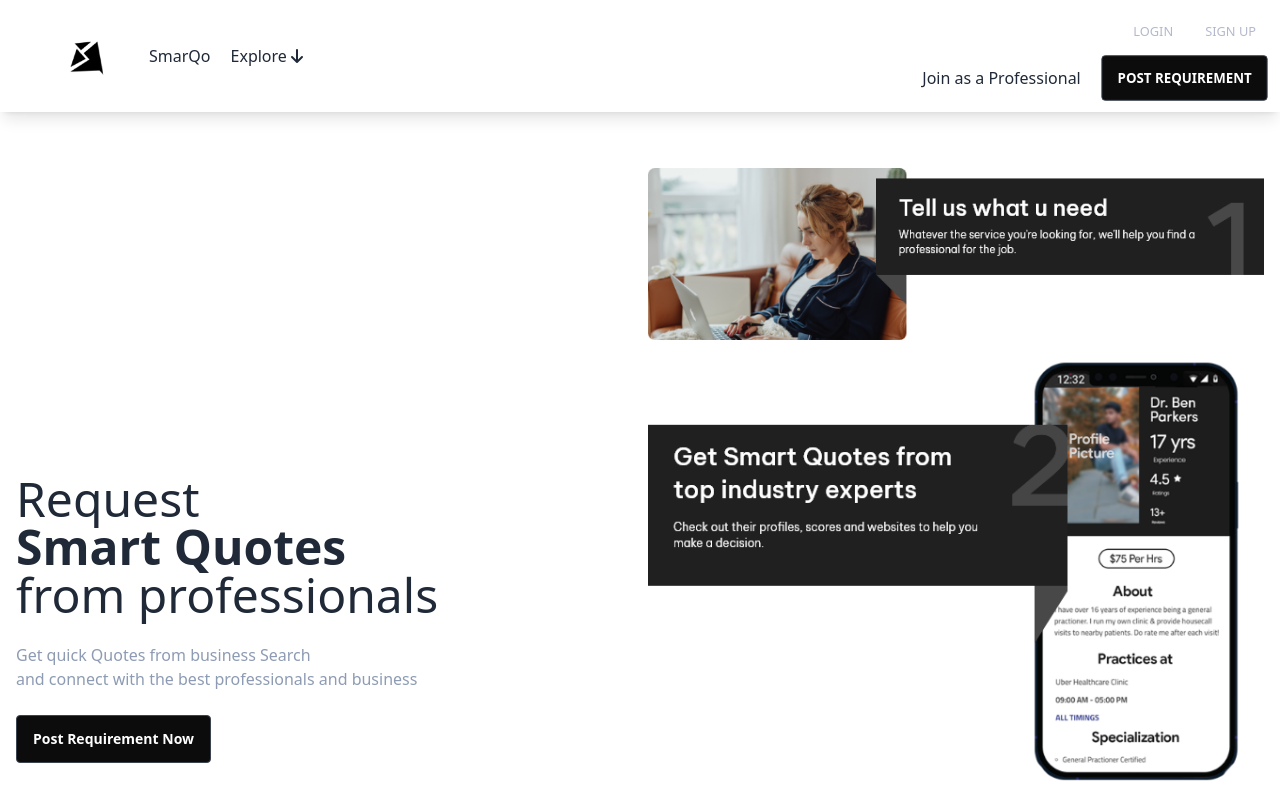
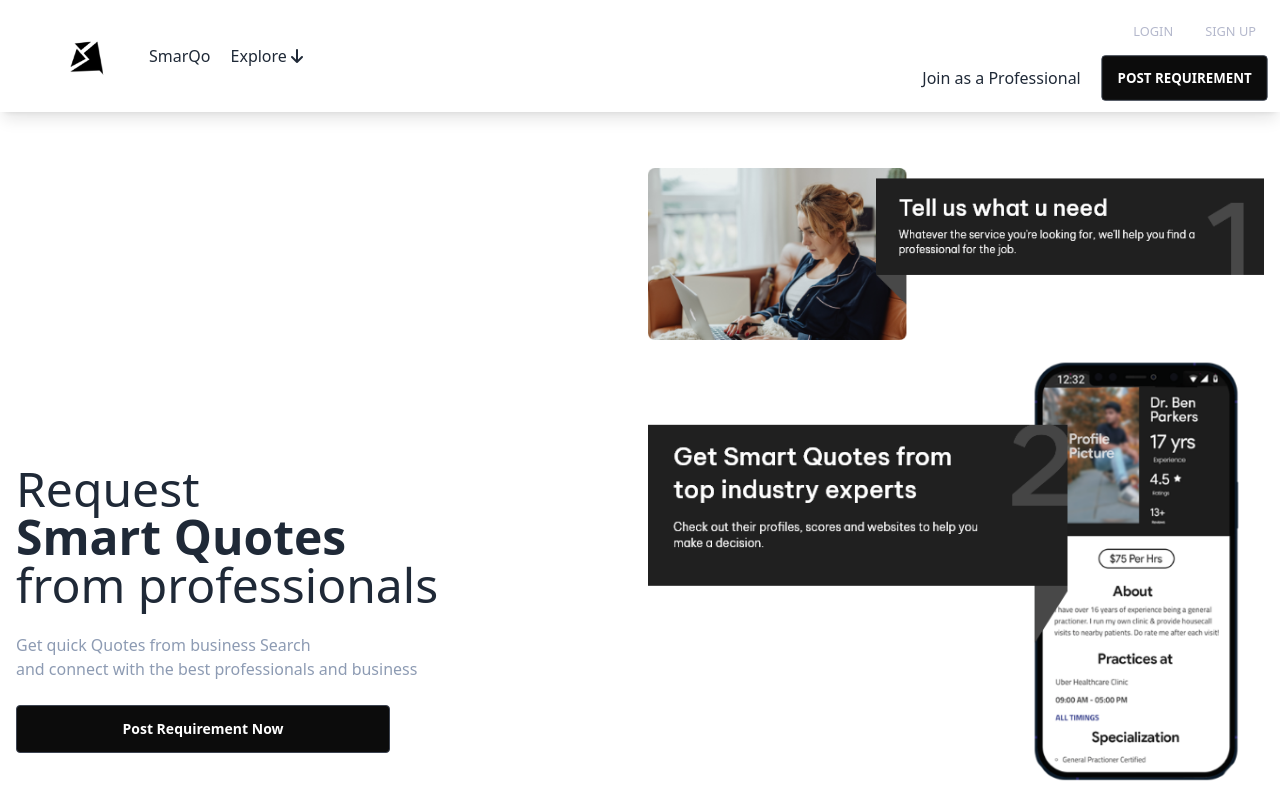
Before and after one commit to AbdurrahmanTalha/SmarQo-client, a React (Create React App) app: page / in a window 1280 px wide. Built offline with nearby package versions, Linux system fonts and the light colour scheme.

Commit message:
Fixed a button

```diff
--- a/src/Components/Home/Hero.js
+++ b/src/Components/Home/Hero.js
@@ -14,7 +14,10 @@ const Hero = () => {
                 <div className="order-first">
                     <h1 class="text-5xl w-full ">Request <br></br><span className="font-bold">Smart Quotes</span><br></br> from professionals</h1>
                     <p class="py-6 text-[#8D9BB3]">Get quick Quotes from business Search <br></br> and connect with the best professionals and business</p>
-                    <button class="btn bg-[#0C0C0C] rounded capitalize">Post requirement now</button>
+                    <div className="flex justify-center items-center flex-col lg:block md:block">
+                        <button class="btn w-[374px] mb-5 bg-[#0C0C0C] rounded capitalize">Post requirement now</button>
+                        <button class="btn w-[374px] block md:hidden lg:hidden bg-base-200  text-black rounded capitalize">Join as a professional</button>
+                    </div>
                 </div>
             </div>
         </div>
```
